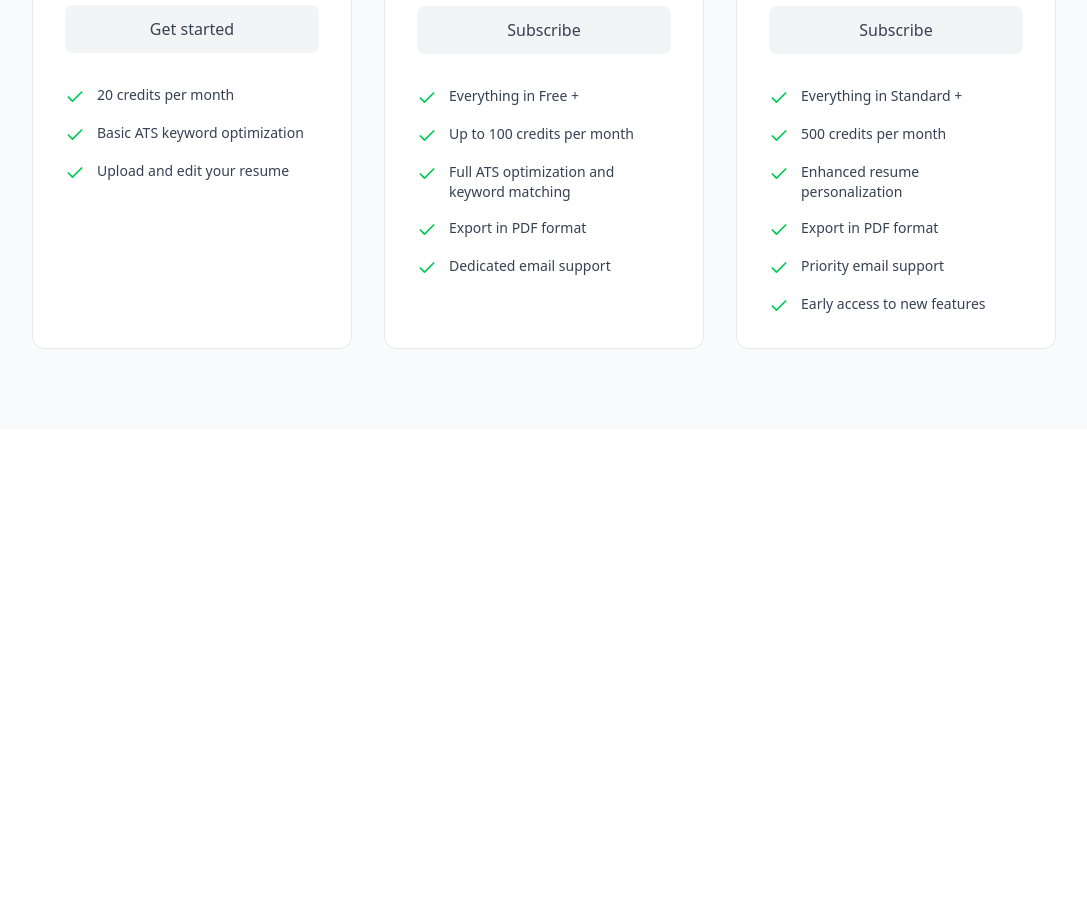
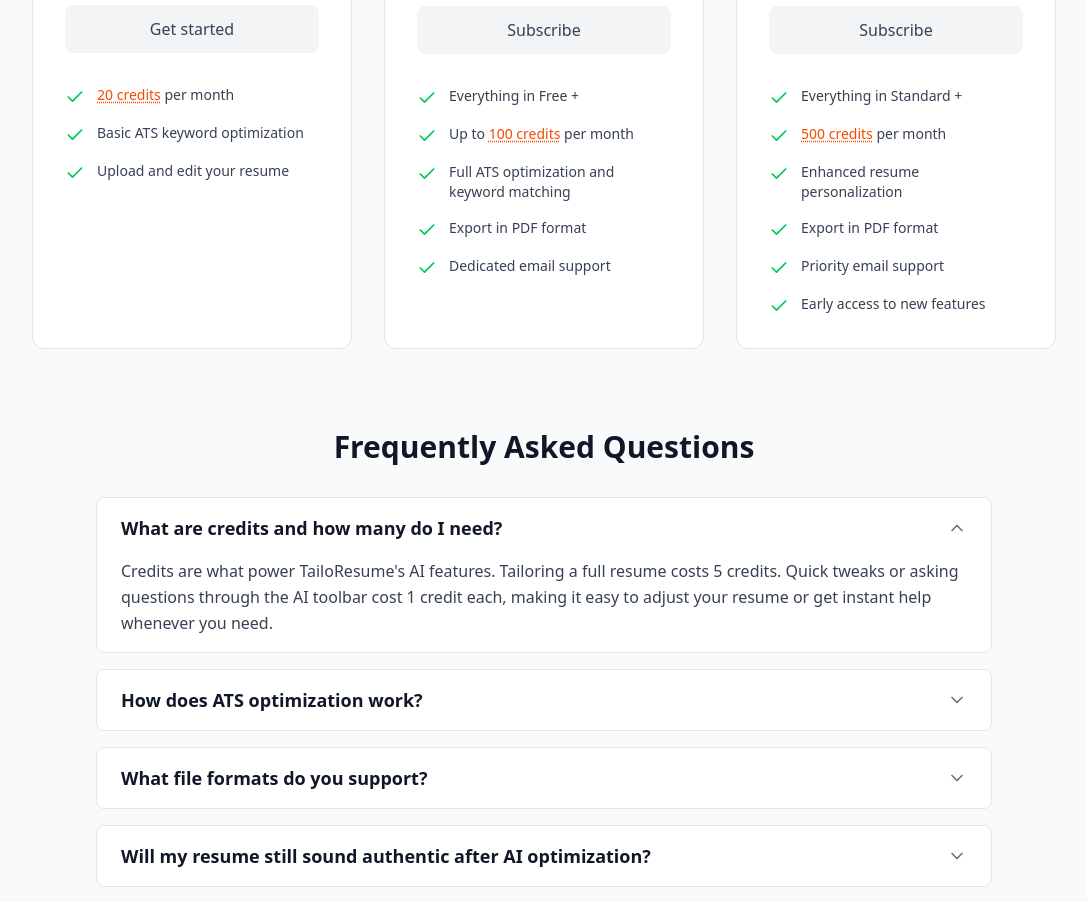
Before and after one commit to markeriks/tailoresume, a Next.js app in the folder frontend/: page /pricing in a window 1280 px wide. Shown: the part 520-1422 px from the top of the page, without its empty margins (96-1183 px from the left). Before the commit the page ends 949 px from the top, so only its background shows below. Built offline with nearby package versions, Linux system fonts and the light colour scheme; no server answers.

Commit message:
Add FAQ section to pricing page

```diff
--- a/frontend/src/app/components/Pricing.tsx
+++ b/frontend/src/app/components/Pricing.tsx
@@ -1,7 +1,7 @@
 'use client';
 
 import { useState } from 'react';
-import { Check } from 'lucide-react';
+import { Check, ChevronDown, ChevronUp } from 'lucide-react';
 import Link from 'next/link';
 
 type BillingPeriod = 'monthly' | 'quarterly';
@@ -24,8 +24,15 @@ type PlansData = {
   };
 };
 
+type FAQ = {
+  id: string;
+  question: string;
+  answer: string;
+};
+
 export default function PricingComponent() {
   const [billingPeriod, setBillingPeriod] = useState<BillingPeriod>('quarterly');
+  const [expandedFAQ, setExpandedFAQ] = useState<string | null>('credits');
 
   const plans: PlansData = {
     monthly: {
@@ -42,20 +49,51 @@ export default function PricingComponent() {
 
   const features = {
     free: [
-      '20 credits per month',
+      <span key="credits-free">
+        <button
+          onClick={() => {
+            setExpandedFAQ('credits');
+            document.getElementById('faq-section')?.scrollIntoView({ behavior: 'smooth' });
+          }}
+          className="text-orange-600 hover:text-orange-700 underline underline-offset-2 decoration-dotted"
+        >
+          20 credits
+        </button> per month
+      </span>,
       'Basic ATS keyword optimization',
       'Upload and edit your resume'
     ],
     standard: [
       'Everything in Free +',
-      'Up to 100 credits per month',
+      <span key="credits-standard">
+        Up to{' '}
+        <button
+          onClick={() => {
+            setExpandedFAQ('credits');
+            document.getElementById('faq-section')?.scrollIntoView({ behavior: 'smooth' });
+          }}
+          className="text-orange-600 hover:text-orange-700 underline underline-offset-2 decoration-dotted"
+        >
+          100 credits
+        </button> per month
+      </span>,
       'Full ATS optimization and keyword matching',
       'Export in PDF format',
       'Dedicated email support'
     ],
     pro: [
       'Everything in Standard +',
-      '500 credits per month',
+      <span key="credits-pro">
+        <button
+          onClick={() => {
+            setExpandedFAQ('credits');
+            document.getElementById('faq-section')?.scrollIntoView({ behavior: 'smooth' });
+          }}
+          className="text-orange-600 hover:text-orange-700 underline underline-offset-2 decoration-dotted"
+        >
+          500 credits
+        </button> per month
+      </span>,
       'Enhanced resume personalization',
       'Export in PDF format',
       'Priority email support',
@@ -63,8 +101,39 @@ export default function PricingComponent() {
     ]
   };
 
+  const faqs: FAQ[] = [
+    {
+      id: 'credits',
+      question: 'What are credits and how many do I need?',
+      answer: 'Credits are what power TailoResume\'s AI features. Tailoring a full resume costs 5 credits. Quick tweaks or asking questions through the AI toolbar cost 1 credit each, making it easy to adjust your resume or get instant help whenever you need.'
+    },
+    {
+      id: 'ats',
+      question: 'How does ATS optimization work?',
+      answer: 'Our AI scans job postings to find the most important skills, keywords, and requirements that Applicant Tracking Systems (ATS) are looking for. Then, it weaves those elements into your resume in a natural way—so it\'s both ATS-friendly and easy for real people to read. This boosts your chances of getting past the filters and in front of recruiters.'
+    },
+    {
+      id: 'formats',
+      question: 'What file formats do you support?',
+      answer: 'You can upload resumes in DOCX format or paste your resume text directly into our platform. All optimized resumes can be exported as professional PDF files, which is the preferred format for most job applications and ATS systems.'
+    },
+    {
+      id: 'quality',
+      question: 'Will my resume still sound authentic after AI optimization?',
+      answer: 'Absolutely! TailoResume doesn\'t replace your content - it strategically highlights your existing skills and experiences that match the job requirements. The AI maintains your authentic voice while ensuring the most relevant qualifications are prominently featured and properly formatted for maximum impact.'
+    },
+    {
+      id: 'speed',
+      question: 'How quickly can I get my tailored resume?',
+      answer: 'Our AI processes and optimizes resumes in under 1 minute. Simply paste the job posting link, upload your resume, and you\'ll have a perfectly tailored version ready to download and submit almost instantly.'
+    }
+  ];
 
   const currentPricing = plans[billingPeriod];
+
+  const toggleFAQ = (faqId: string) => {
+    setExpandedFAQ(expandedFAQ === faqId ? null : faqId);
+  };
 
   return (
     <div className="min-h-screen bg-gray-50 py-20 px-4">
@@ -108,7 +177,7 @@ export default function PricingComponent() {
           </div>
         </div>
 
-        <div className="grid lg:grid-cols-3 gap-8 max-w-5xl mx-auto">
+        <div className="grid lg:grid-cols-3 gap-8 max-w-5xl mx-auto mb-20">
           {/* Free Plan */}
           <PricingCard
             label="Free"
@@ -145,6 +214,39 @@ export default function PricingComponent() {
             discount={billingPeriod === 'quarterly'}
           />
         </div>
+
+        {/* FAQ Section */}
+        <div id="faq-section" className="max-w-4xl mx-auto">
+          <h3 className="text-3xl font-bold text-gray-900 mb-8 text-center">
+            Frequently Asked Questions
+          </h3>
+          <div className="space-y-4">
+            {faqs.map((faq) => (
+              <div key={faq.id} className="bg-white rounded-lg border border-gray-200 overflow-hidden">
+                <button
+                  onClick={() => toggleFAQ(faq.id)}
+                  className="w-full px-6 py-4 text-left flex justify-between items-center hover:bg-gray-50 transition-colors"
+                >
+                  <h4 className="text-lg font-semibold text-gray-900 pr-4">
+                    {faq.question}
+                  </h4>
+                  {expandedFAQ === faq.id ? (
+                    <ChevronUp className="w-5 h-5 text-gray-500 flex-shrink-0" />
+                  ) : (
+                    <ChevronDown className="w-5 h-5 text-gray-500 flex-shrink-0" />
+                  )}
+                </button>
+                {expandedFAQ === faq.id && (
+                  <div className="px-6 pb-4">
+                    <p className="text-gray-700 leading-relaxed">
+                      {faq.answer}
+                    </p>
+                  </div>
+                )}
+              </div>
+            ))}
+          </div>
+        </div>
       </div>
     </div>
   );
@@ -156,7 +258,7 @@ type CardProps = {
   price: number | string;
   billingPeriod: BillingPeriod;
   period: string;
-  features: string[];
+  features: (string | React.ReactNode)[];
   buttonLabel: string;
   badge?: string;
   discount?: boolean;
@@ -216,7 +318,9 @@ function PricingCard({
         {features.map((feature, index) => (
           <li key={index} className="flex items-start">
             <Check className="w-5 h-5 text-green-500 mr-3 mt-0.5 flex-shrink-0" />
-            <span className="text-gray-700 text-sm">{feature}</span>
+            <span className="text-gray-700 text-sm">
+              {typeof feature === 'string' ? feature : feature}
+            </span>
           </li>
         ))}
       </ul>
--- a/frontend/src/app/components/PricingComponent.tsx
+++ b/frontend/src/app/components/PricingComponent.tsx
@@ -1,7 +1,7 @@
 'use client';
 
 import { useState } from 'react';
-import { Check } from 'lucide-react';
+import { Check, ChevronDown, ChevronUp } from 'lucide-react';
 import Link from 'next/link';
 import { getAuth } from 'firebase/auth';
 
@@ -29,8 +29,15 @@ type PlansData = {
   };
 };
 
+type FAQ = {
+  id: string;
+  question: string;
+  answer: string;
+};
+
 export default function PricingComponent({ title }: PricingComponentProps) {
   const [billingPeriod, setBillingPeriod] = useState<BillingPeriod>('quarterly');
+  const [expandedFAQ, setExpandedFAQ] = useState<string | null>('credits');
 
   const priceIdMap = {
     standard: {
@@ -58,26 +65,85 @@ export default function PricingComponent({ title }: PricingComponentProps) {
 
   const features = {
     free: [
-      '20 credits per month',
+      <span key="credits-free">
+        <button
+          onClick={() => {
+            setExpandedFAQ('credits');
+            document.getElementById('faq-section')?.scrollIntoView({ behavior: 'smooth' });
+          }}
+          className="text-orange-600 hover:text-orange-700 underline underline-offset-2 decoration-dotted"
+        >
+          20 credits
+        </button> per month
+      </span>,
       'Basic ATS keyword optimization',
       'Upload and edit your resume'
     ],
     standard: [
       'Everything in Free +',
-      'Up to 100 credits per month',
+      <span key="credits-standard">
+        Up to{' '}
+        <button
+          onClick={() => {
+            setExpandedFAQ('credits');
+            document.getElementById('faq-section')?.scrollIntoView({ behavior: 'smooth' });
+          }}
+          className="text-orange-600 hover:text-orange-700 underline underline-offset-2 decoration-dotted"
+        >
+          100 credits
+        </button> per month
+      </span>,
       'Full ATS optimization and keyword matching',
       'Export in PDF format',
       'Dedicated email support'
     ],
     pro: [
       'Everything in Standard +',
-      '500 credits per month',
+      <span key="credits-pro">
+        <button
+          onClick={() => {
+            setExpandedFAQ('credits');
+            document.getElementById('faq-section')?.scrollIntoView({ behavior: 'smooth' });
+          }}
+          className="text-orange-600 hover:text-orange-700 underline underline-offset-2 decoration-dotted"
+        >
+          500 credits
+        </button> per month
+      </span>,
       'Enhanced resume personalization',
       'Export in PDF format',
       'Priority email support',
       'Early access to new features'
     ]
   };
+
+  const faqs: FAQ[] = [
+    {
+      id: 'credits',
+      question: 'What are credits and how many do I need?',
+      answer: 'Credits are what power TailoResume’s AI features. Tailoring a full resume costs 5 credits. Quick tweaks or asking questions through the AI toolbar cost 1 credit each, making it easy to adjust your resume or get instant help whenever you need.'
+    },
+    {
+      id: 'ats',
+      question: 'How does ATS optimization work?',
+      answer: 'Our AI scans job postings to find the most important skills, keywords, and requirements that Applicant Tracking Systems (ATS) are looking for. Then, it weaves those elements into your resume in a natural way—so it’s both ATS-friendly and easy for real people to read. This boosts your chances of getting past the filters and in front of recruiters.'
+    },
+    {
+      id: 'formats',
+      question: 'What file formats do you support?',
+      answer: 'You can upload resumes in DOCX format or paste your resume text directly into our platform. All optimized resumes can be exported as professional PDF files, which is the preferred format for most job applications and ATS systems.'
+    },
+    {
+      id: 'quality',
+      question: 'Will my resume still sound authentic after AI optimization?',
+      answer: 'Absolutely! TailoResume doesn\'t replace your content - it strategically highlights your existing skills and experiences that match the job requirements. The AI maintains your authentic voice while ensuring the most relevant qualifications are prominently featured and properly formatted for maximum impact.'
+    },
+    {
+      id: 'speed',
+      question: 'How quickly can I get my tailored resume?',
+      answer: 'Our AI processes and optimizes resumes in under 1 minute. Simply paste the job posting link, upload your resume, and you\'ll have a perfectly tailored version ready to download and submit almost instantly.'
+    }
+  ];
 
   const currentPricing = plans[billingPeriod];
 
@@ -122,7 +188,9 @@ export default function PricingComponent({ title }: PricingComponentProps) {
     }
   };
 
-
+  const toggleFAQ = (faqId: string) => {
+    setExpandedFAQ(expandedFAQ === faqId ? null : faqId);
+  };
 
   return (
     <div className="min-h-screen bg-gray-50 py-20 px-4">
@@ -161,7 +229,7 @@ export default function PricingComponent({ title }: PricingComponentProps) {
           </div>
         </div>
 
-        <div className="grid lg:grid-cols-3 gap-8 max-w-5xl mx-auto">
+        <div className="grid lg:grid-cols-3 gap-8 max-w-5xl mx-auto mb-20">
           <PricingCard
             label="Free"
             color="bg-green-500"
@@ -196,6 +264,39 @@ export default function PricingComponent({ title }: PricingComponentProps) {
             onSubscribe={() => handleSubscribe('pro')}
           />
         </div>
+
+        {/* FAQ Section */}
+        <div id="faq-section" className="max-w-4xl mx-auto">
+          <h3 className="text-3xl font-bold text-gray-900 mb-8 text-center">
+            Frequently Asked Questions
+          </h3>
+          <div className="space-y-4">
+            {faqs.map((faq) => (
+              <div key={faq.id} className="bg-white rounded-lg border border-gray-200 overflow-hidden">
+                <button
+                  onClick={() => toggleFAQ(faq.id)}
+                  className="w-full px-6 py-4 text-left flex justify-between items-center hover:bg-gray-50 transition-colors"
+                >
+                  <h4 className="text-lg font-semibold text-gray-900 pr-4">
+                    {faq.question}
+                  </h4>
+                  {expandedFAQ === faq.id ? (
+                    <ChevronUp className="w-5 h-5 text-gray-500 flex-shrink-0" />
+                  ) : (
+                    <ChevronDown className="w-5 h-5 text-gray-500 flex-shrink-0" />
+                  )}
+                </button>
+                {expandedFAQ === faq.id && (
+                  <div className="px-6 pb-4">
+                    <p className="text-gray-700 leading-relaxed">
+                      {faq.answer}
+                    </p>
+                  </div>
+                )}
+              </div>
+            ))}
+          </div>
+        </div>
       </div>
     </div>
   );
@@ -207,7 +308,7 @@ type CardProps = {
   price: number | string;
   billingPeriod: BillingPeriod;
   period: string;
-  features: string[];
+  features: (string | React.ReactNode)[];
   buttonLabel: string;
   badge?: string;
   discount?: boolean;
@@ -280,7 +381,9 @@ function PricingCard({
         {features.map((feature, index) => (
           <li key={index} className="flex items-start">
             <Check className="w-5 h-5 text-green-500 mr-3 mt-0.5 flex-shrink-0" />
-            <span className="text-gray-700 text-sm">{feature}</span>
+            <span className="text-gray-700 text-sm">
+              {typeof feature === 'string' ? feature : feature}
+            </span>
           </li>
         ))}
       </ul>
```
